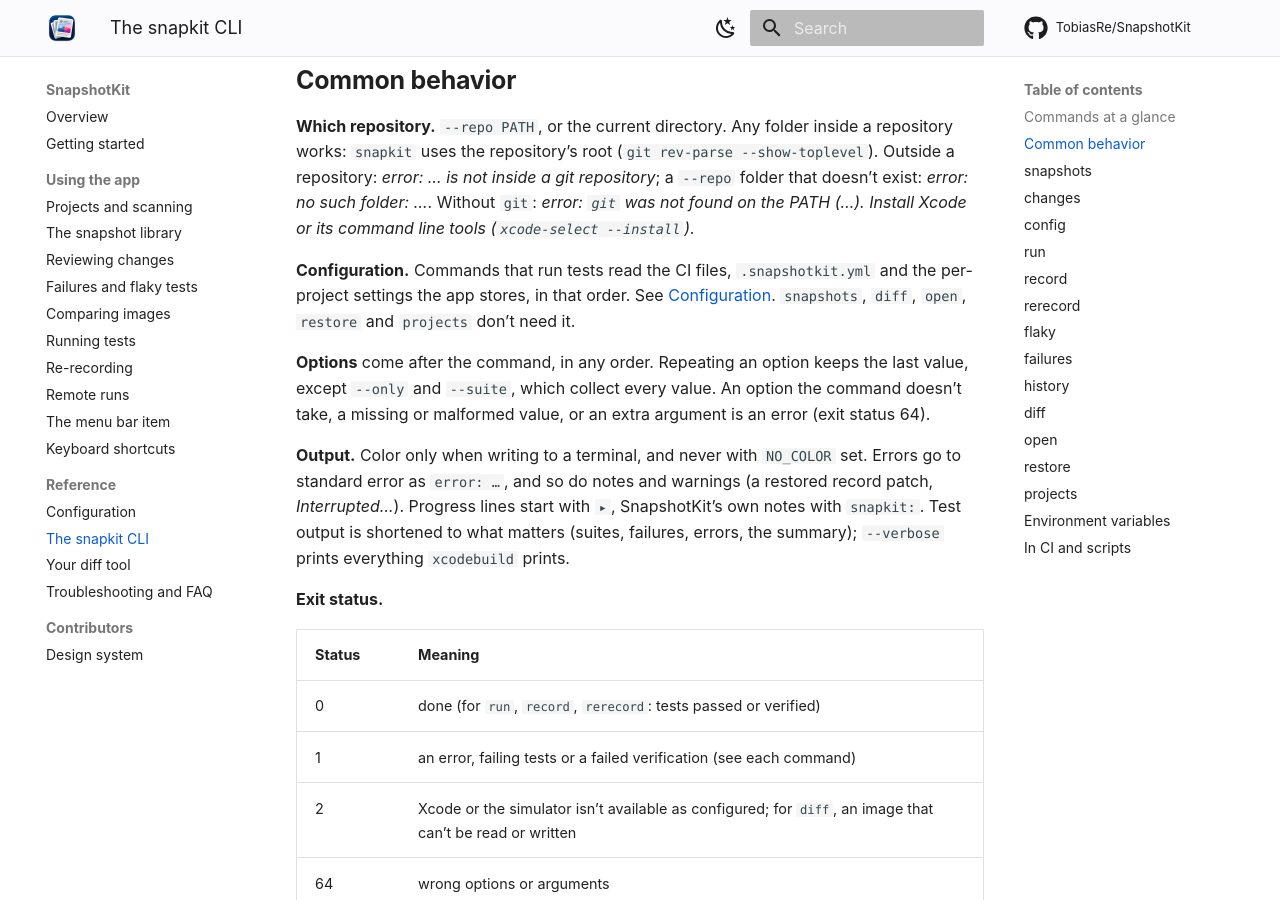
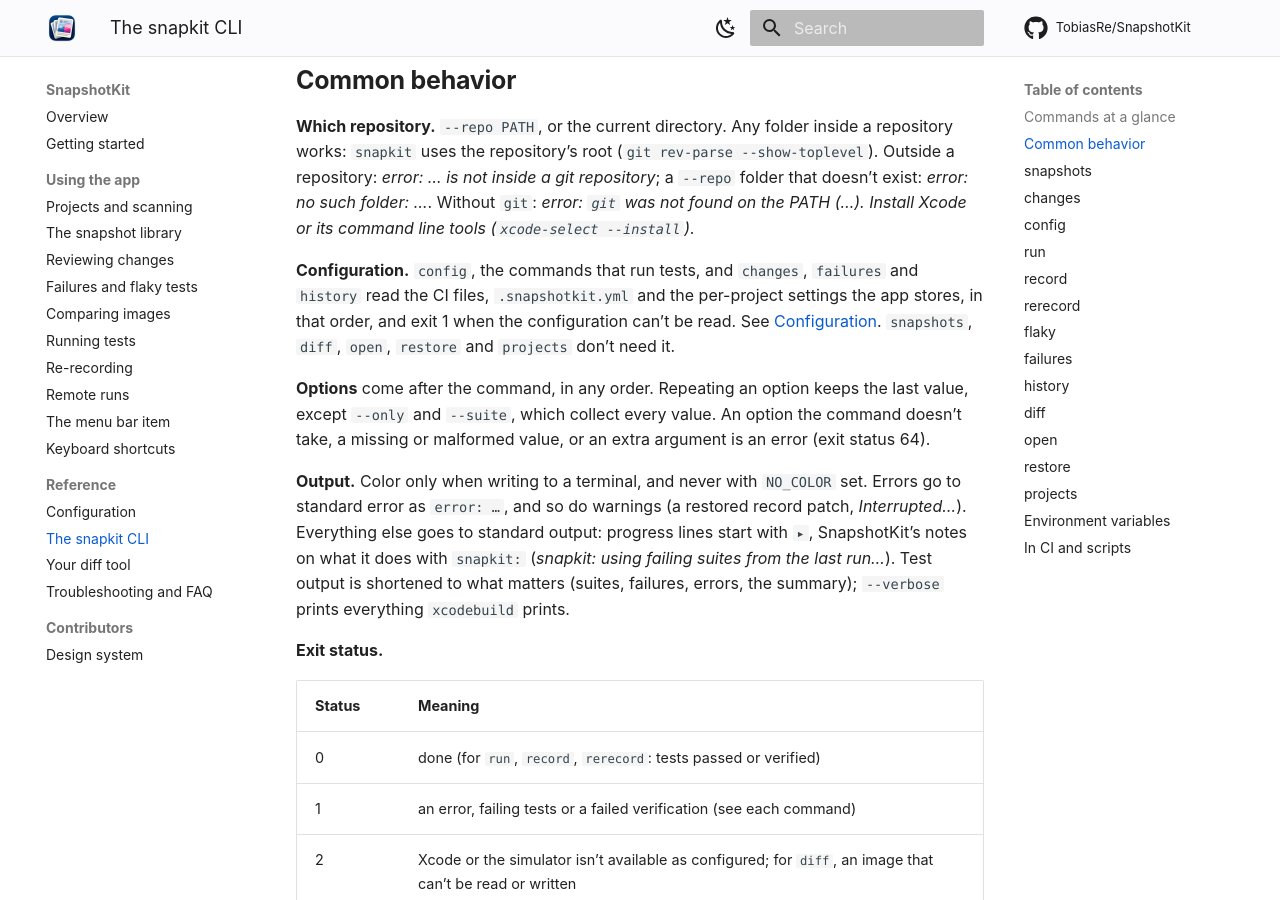
Before and after one commit to TobiasRe/SnapshotKit, an MkDocs documentation site: the page built from docs/cli.md, in a window 1280 px wide and 900 px high, scrolled down 1272 px. Built offline with MkDocs 1.6.1 and Material for MkDocs 9.7.7, drawn with Linux system fonts in a browser that asks for light colours; comment, search, counter and statistics services are not loaded; some of the changed text lies outside the part shown.

Commit message:
Document what snapkit prints where the docs fell short
Found by the end-to-end CLI tests: flaky with nothing failing, open with
--app, projects scan with a missing folder, diff on identical images,
which commands read the configuration, that snapkit: notes go to standard
output, the flaky lines' full identifiers, and how a tip comparison
labels the base branch's own changes.

````diff
--- a/docs/cli.md
+++ b/docs/cli.md
@@ -37,17 +37,19 @@
 git repository*; a `--repo` folder that doesn’t exist: *error: no such folder: …*. Without `git`: *error: `git`
 was not found on the PATH (…). Install Xcode or its command line tools (`xcode-select --install`).*
 
-**Configuration.** Commands that run tests read the CI files, `.snapshotkit.yml` and the per-project settings
-the app stores, in that order. See [Configuration](configuration.md). `snapshots`, `diff`, `open`, `restore`
-and `projects` don’t need it.
+**Configuration.** `config`, the commands that run tests, and `changes`, `failures` and `history` read the CI
+files, `.snapshotkit.yml` and the per-project settings the app stores, in that order, and exit 1 when the
+configuration can’t be read. See [Configuration](configuration.md). `snapshots`, `diff`, `open`, `restore` and
+`projects` don’t need it.
 
 **Options** come after the command, in any order. Repeating an option keeps the last value, except `--only`
 and `--suite`, which collect every value. An option the command doesn’t take, a missing or malformed value, or
 an extra argument is an error (exit status 64).
 
 **Output.** Color only when writing to a terminal, and never with `NO_COLOR` set. Errors go to standard error
-as `error: …`, and so do notes and warnings (a restored record patch, *Interrupted…*). Progress lines
-start with `▸`, SnapshotKit’s own notes with `snapkit:`. Test output is shortened to what matters (suites,
+as `error: …`, and so do warnings (a restored record patch, *Interrupted…*). Everything else goes to standard
+output: progress lines start with `▸`, SnapshotKit’s notes on what it does with `snapkit:` (*snapkit: using
+failing suites from the last run…*). Test output is shortened to what matters (suites,
 failures, errors, the summary); `--verbose` prints everything `xcodebuild` prints.
 
 **Exit status.**
@@ -107,7 +109,7 @@
 | Option | |
 |---|---|
 | `--base BRANCH` | compare with this branch instead of the configured or detected one |
-| `--tip` | compare with the base branch’s tip instead of the merge-base |
+| `--tip` | compare with the base branch’s tip instead of the merge-base (what changed there since you branched shows as **Committed** too) |
 | `--filter TEXT` | only paths containing every word |
 
 ```
@@ -264,12 +266,13 @@
 
 ```
 snapkit: running AppSnapshotTests/CheckoutViewTests 5×
-Fails every time   0✔ 5✘  CheckoutViewTests/payButton()
-Flaky              3✔ 2✘  CheckoutViewTests/summary()
+Fails every time   0✔ 5✘  AppSnapshotTests/CheckoutViewTests/payButton()
+Flaky              3✔ 2✘  AppSnapshotTests/CheckoutViewTests/summary()
 ```
 
 Verdicts: **Fails every time**, **Flaky**, **Passes**. Recorded in the history. Exits 0 when every test passes,
-1 when one is flaky or fails every time (or no result could be read).
+1 when one is flaky or fails every time (or no result could be read). When the last run had no failures it
+prints *No failing suites to check.* and exits 0.
 
 ## failures
 
@@ -400,7 +404,7 @@
 
 `scan` adds the folders as scan folders (in the app’s settings), rescans every scan folder and lists the
 projects found: *5 project(s) with snapshot tests (looked 6 folders deep).* Folders macOS doesn’t allow it to
-read are named. `list` prints the app’s projects: pinned (📌) first, then recent, then the rest. See
+read are named; a folder that doesn’t exist is an error (*no such folder: …*, exit 1) and isn’t added. `list` prints the app’s projects: pinned (📌) first, then recent, then the rest. See
 [Projects and scanning](projects.md).
 
 ## Environment variables
````
Also changed, not shown: other parts of docs/cli.md (+3 -2 lines), docs/changes.md (+1 -1 lines).
